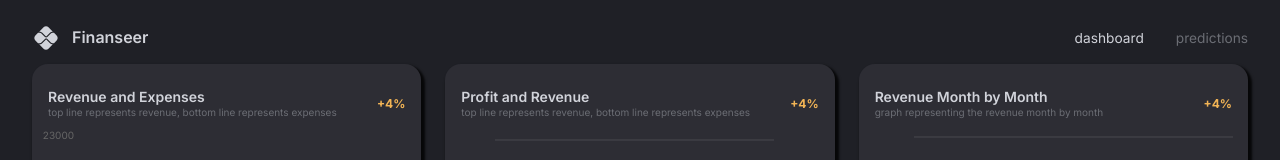
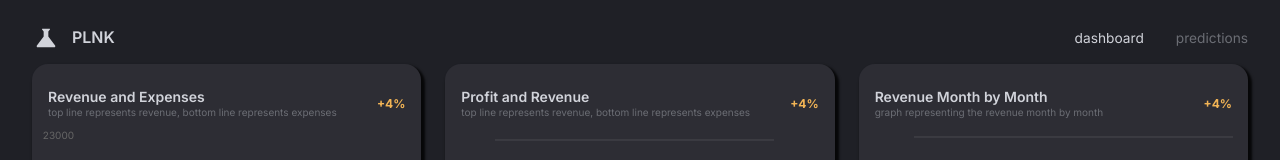
Before and after one commit to CarterFaceySmith/PLNK, a React (Vite) app in the folder client/: page / in a window 1280 px wide. Shown: the top 160 px of the page. Built offline with nearby package versions, Linux system fonts and the light colour scheme; no server answers.

Commit message:
New logo, PLNK.

```diff
--- a/client/src/scenes/navbar/index.tsx
+++ b/client/src/scenes/navbar/index.tsx
@@ -1,6 +1,6 @@
 import { useState } from "react";
 import { Link } from "react-router-dom";
-import PixIcon from "@mui/icons-material/Pix";
+import ScienceIcon from "@mui/icons-material/Science";
 import { Box, Typography, useTheme } from "@mui/material";
 import FlexBetween from "@/components/FlexBetween";
 
@@ -13,9 +13,9 @@ const Navbar = (props: Props) => {
     <FlexBetween mb="0.25rem" p="0.5rem 0rem" color={palette.grey[300]}>
       {/* LEFT SIDE */}
       <FlexBetween gap="0.75rem">
-        <PixIcon sx={{ fontSize: "28px" }} />
+        <ScienceIcon sx={{ fontSize: "28px" }} />
         <Typography variant="h4" fontSize="16px">
-          Finanseer
+          PLNK
         </Typography>
       </FlexBetween>
 
```
